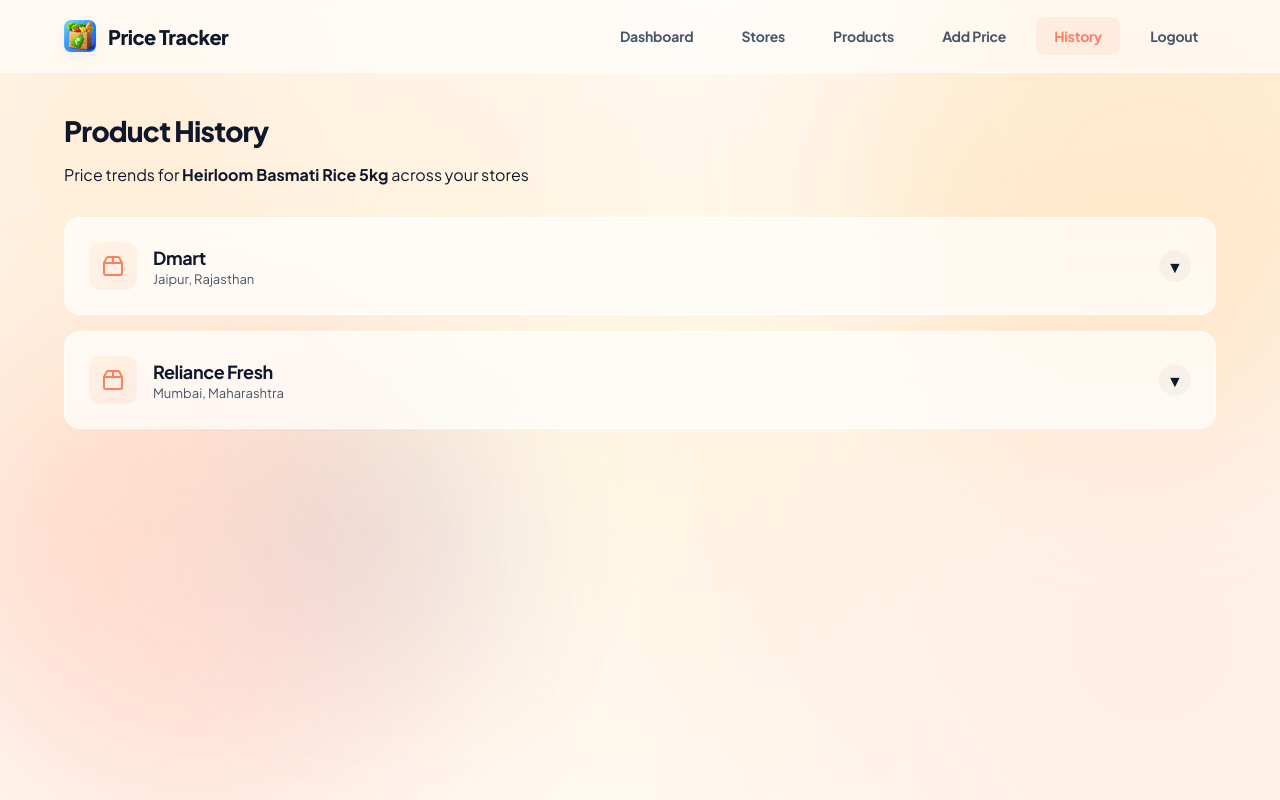
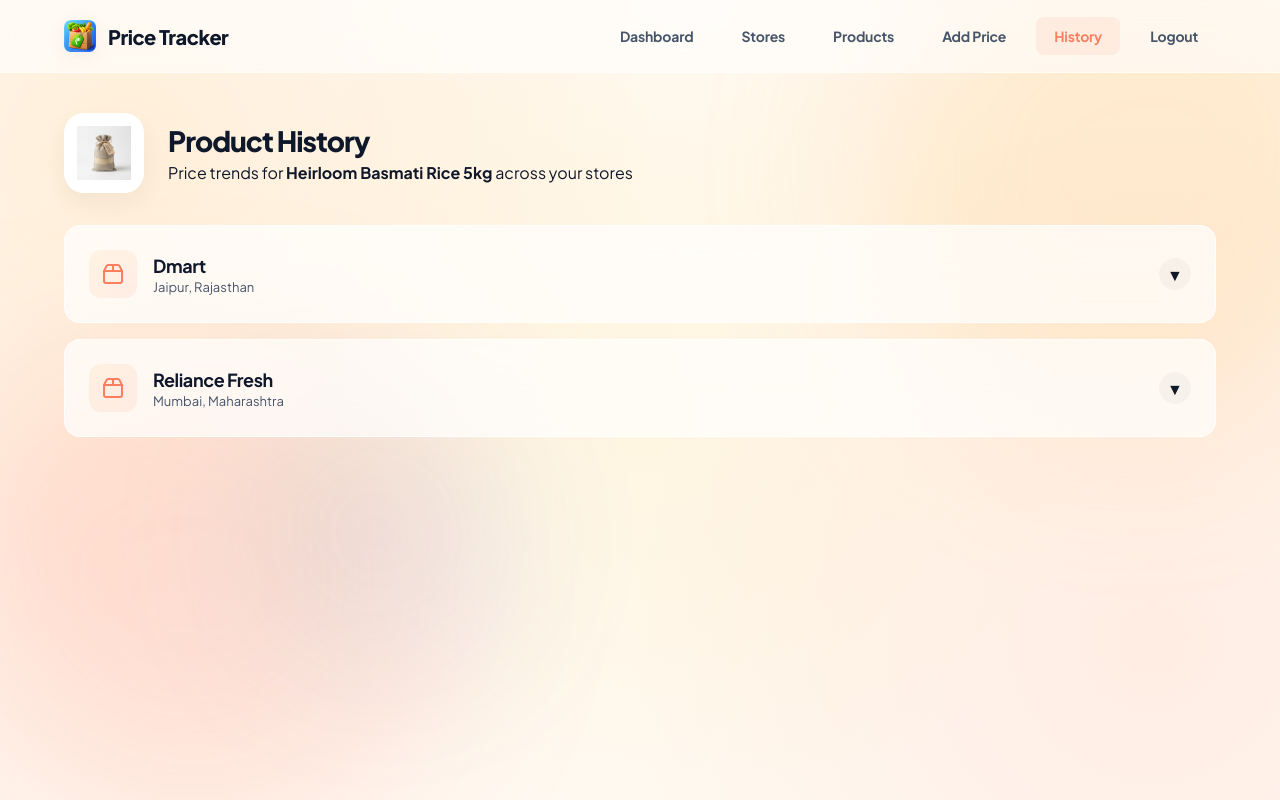
Before and after one commit to er-vikash-sain/grocery-price-app, a PHP site: page /html/history.html in a window 1280 px wide. Run offline with PHP 8.4, Linux system fonts and the light colour scheme.

Commit message:
feat: add product image to history header
- Implemented .product-history-header with flex layout
- Added .product-image-large with glassmorphism and hover effects
- Integrated product thumbnail into history.html

```diff
--- a/html/dashboard.css
+++ b/html/dashboard.css
@@ -685,6 +685,51 @@ body {
     padding: 0 16px;
 }
 
+/* Product History Header Styles */
+.product-history-header {
+    display: flex;
+    align-items: center;
+    gap: 24px;
+    margin-bottom: 24px;
+}
+
+.product-image-large {
+    width: 80px;
+    height: 80px;
+    background-color: #FFFFFF;
+    backdrop-filter: blur(10px);
+    border: 1px solid rgba(255, 255, 255, 0.8);
+    border-radius: 20px;
+    padding: 12px;
+    box-shadow: 0 10px 25px rgba(0, 0, 0, 0.05);
+    display: flex;
+    align-items: center;
+    justify-content: center;
+    overflow: hidden;
+    flex-shrink: 0;
+}
+
+.product-image-large img {
+    width: 100%;
+    height: 100%;
+    object-fit: contain;
+    transition: transform 0.5s ease;
+}
+
+.product-history-header:hover .product-image-large img {
+    transform: scale(1.15) rotate(5deg);
+}
+
+.header-text-group h1 {
+    margin: 0;
+    font-size: 28px;
+    letter-spacing: -1px;
+}
+
+.header-text-group p {
+    margin: 4px 0 0 0;
+}
+
 /* Premium Accordion Styles */
 .accordion-wrapper {
     display: flex;
--- a/html/history.html
+++ b/html/history.html
@@ -85,10 +85,15 @@
         <main class="main-content">
             <div class="content-container">
                 <header class="page-header">
-                    <div class="header-content">
-                        <h1>Product History</h1>
-                        <p class="subtitle">Price trends for <strong>Heirloom Basmati Rice 5kg</strong> across your
-                            stores</p>
+                    <div class="product-history-header">
+                        <div class="product-image-large">
+                            <img src="placeholder-food.png" alt="Product Image">
+                        </div>
+                        <div class="header-text-group">
+                            <h1>Product History</h1>
+                            <p class="subtitle">Price trends for <strong>Heirloom Basmati Rice 5kg</strong> across your
+                                stores</p>
+                        </div>
                     </div>
                 </header>
 
```
Also changed, not shown: html/dashboard.html (+2 -15 lines).
